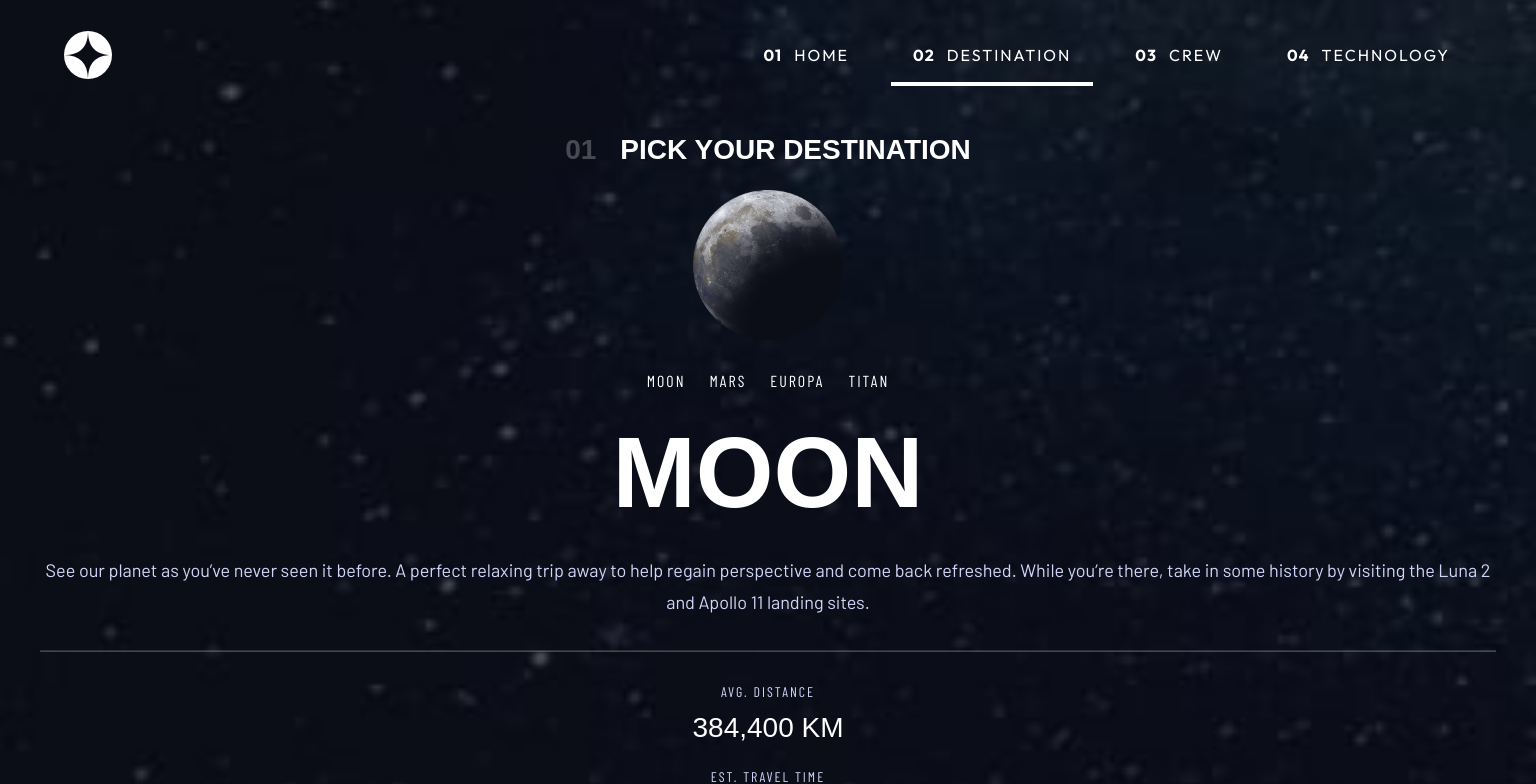
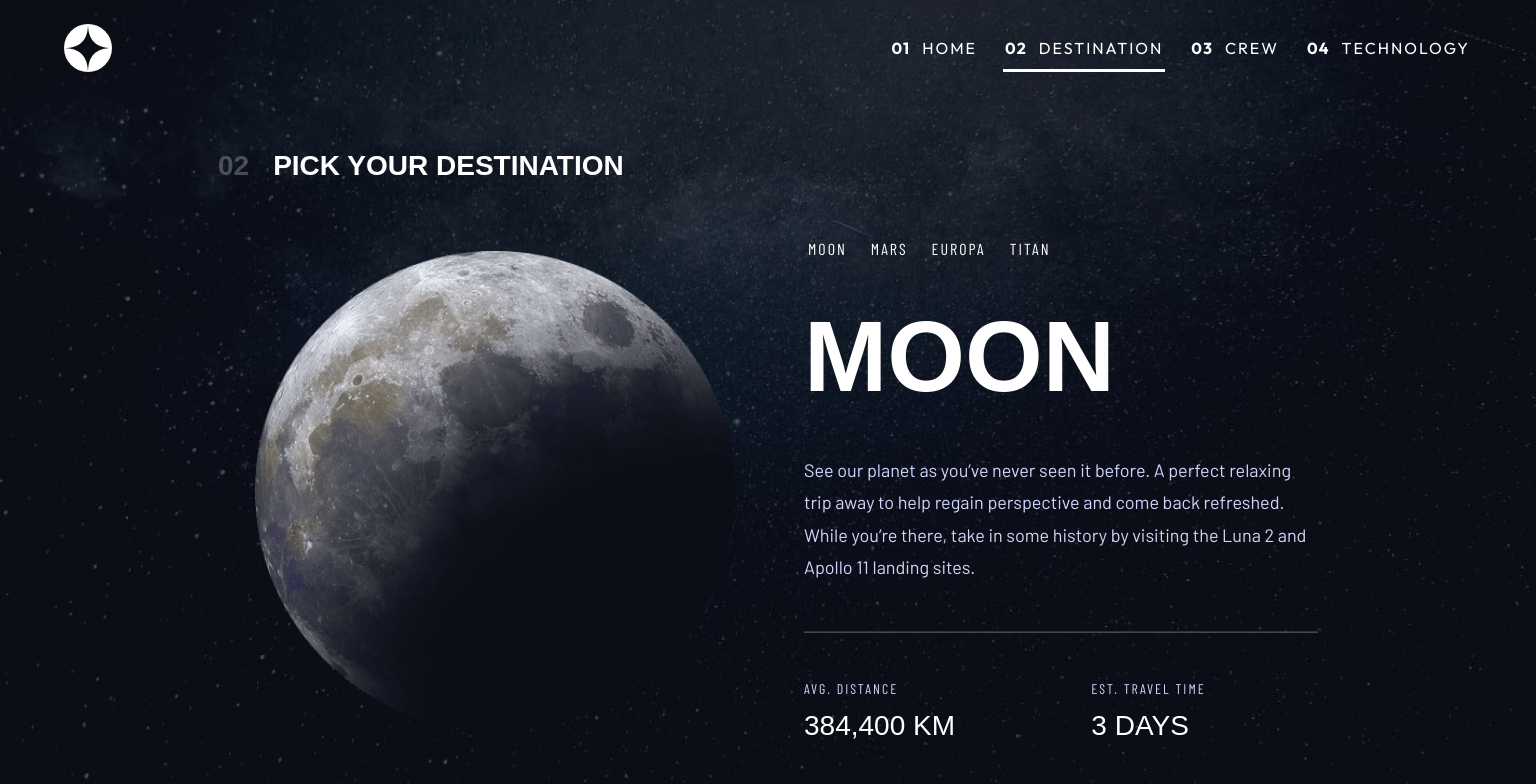
Before and after one commit to Blueberry44477/space-tourism-website, an Angular app: page /destination/1 in a window 1536 px wide. Shown: the top 784 px of the page. Built offline with nearby package versions, Linux system fonts and the light colour scheme; a web font is replaced by a local one.

Commit message:
feat (destination): add tablet and desktop styles

```diff
--- a/src/app/core/header/header.component.css
+++ b/src/app/core/header/header.component.css
@@ -60,7 +60,7 @@
 
   display: flex;
   flex-direction: column;
-  gap: 20px;
+  gap: 24px;
 
   list-style: none;
   margin: 0;
@@ -154,10 +154,11 @@
     position: initial;
     flex-direction: row;
   }
+
   .header__link {
+    min-width: initial;
+    padding: 15px 2px;
     font-size: 16px;
-    min-width: initial;
-    padding: 22px;
   }
 
   .header__link::after {
@@ -168,7 +169,7 @@
     left: 0;
 
     width: 100%;
-    height: 4px;
+    height: 3px;
 
     transition: background-color 0.2s ease, opacity 0.2s ease;
   }
--- a/src/app/pages/destination/components/planet/planet.component.css
+++ b/src/app/pages/destination/components/planet/planet.component.css
@@ -1,3 +1,11 @@
+/* Restore the Flex Chain */
+:host {
+  display: flex;
+  flex-direction: column;
+  flex-grow: 1;
+  width: 100%;
+}
+
 .planet {
   display: flex;
   flex-direction: column;
@@ -11,6 +19,10 @@
 
 .planet__img-container {
   flex-grow: 2;
+  display: flex;
+  flex-direction: column;
+  justify-content: center;
+  align-items: center;
 }
 
 .planet__img {
@@ -52,6 +64,7 @@
 
 .planet__details {
   width: 100%;
+  max-width: 514px;
   flex-grow: 1;
   display: flex;
   flex-direction: column;
@@ -96,3 +109,46 @@
   font-size: 28px;
   text-transform: uppercase;
 }
+
+@media (min-width: 768px) {
+  .planet__img {
+    width: 300px;
+    height: 300px;
+  }
+
+
+  .planet__stats {
+    width: 100%;
+    flex-direction: row;
+    justify-content: space-evenly;
+  }
+}
+
+@media (min-width: 1440px) {
+  .planet {
+    margin: 0 auto;
+    width: 100%;
+    max-width: 1100px;
+    flex-direction: row;
+  }
+
+  .planet__img {
+    width: 480px;
+    height: 480px;
+  }
+
+  .planet__details {
+    align-items: flex-start;
+    text-align: left;
+    gap: 40px;
+  }
+
+  .planet__stats {
+    justify-content: flex-start;
+    gap: 24px;
+  }
+
+  .planet__stat-group {
+    flex-grow: 1;
+  }
+}
--- a/src/app/pages/destination/destination.component.css
+++ b/src/app/pages/destination/destination.component.css
@@ -1,7 +1,7 @@
 .destination {
   display: flex;
   flex-direction: column;
-  /* justify-content: center; */
+  justify-content: center;
   background: url("/pages/destination/background-destination-mobile.jpg") center/cover no-repeat;
 }
 
@@ -19,7 +19,37 @@
 }
 
 .destination__title::before {
-  content: "01";
+  content: "02";
   margin-right: 24px;
   opacity: 25%;
 }
+
+@media (min-width: 768px) {
+  .destination {
+    background-image: url("/pages/destination/background-destination-tablet.jpg");
+  }
+
+  .destination__title {
+    font-size: 20px;
+  }
+
+  .destination__content {
+    padding-top: 40px;
+  }
+
+  .destination__title {
+    text-align: left;
+  }
+}
+
+@media (min-width: 1440px) {
+  .destination {
+    background-image: url("/pages/destination/background-destination-desktop.jpg");
+  }
+
+  .destination__title {
+    margin: 0 auto;
+    max-width: 1100px;
+    font-size: 28px;
+  }
+}
```
Also changed, not shown: public/pages/destination/background-destination-desktop.jpg (added), public/pages/destination/background-destination-tablet.jpg (added).
